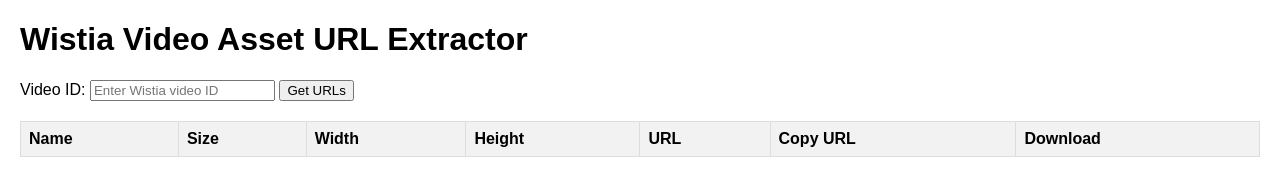
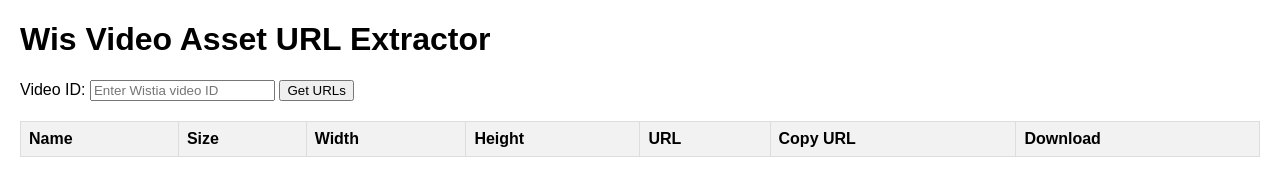
Before and after one commit to suniltaneja/wis-url-extract, a plain HTML site: page index.html in a window 1280 px wide. Drawn offline with Linux system fonts and the light colour scheme.

Commit message:
fix: correct typo in page title

```diff
--- a/index.html
+++ b/index.html
@@ -46,7 +46,7 @@
     </style>
   </head>
   <body>
-    <h1>Wistia Video Asset URL Extractor</h1>
+    <h1>Wis Video Asset URL Extractor</h1>
     <label for="videoId">Video ID:</label>
     <input type="text" id="videoId" placeholder="Enter Wistia video ID" />
     <button onclick="getUrls()">Get URLs</button>
```
